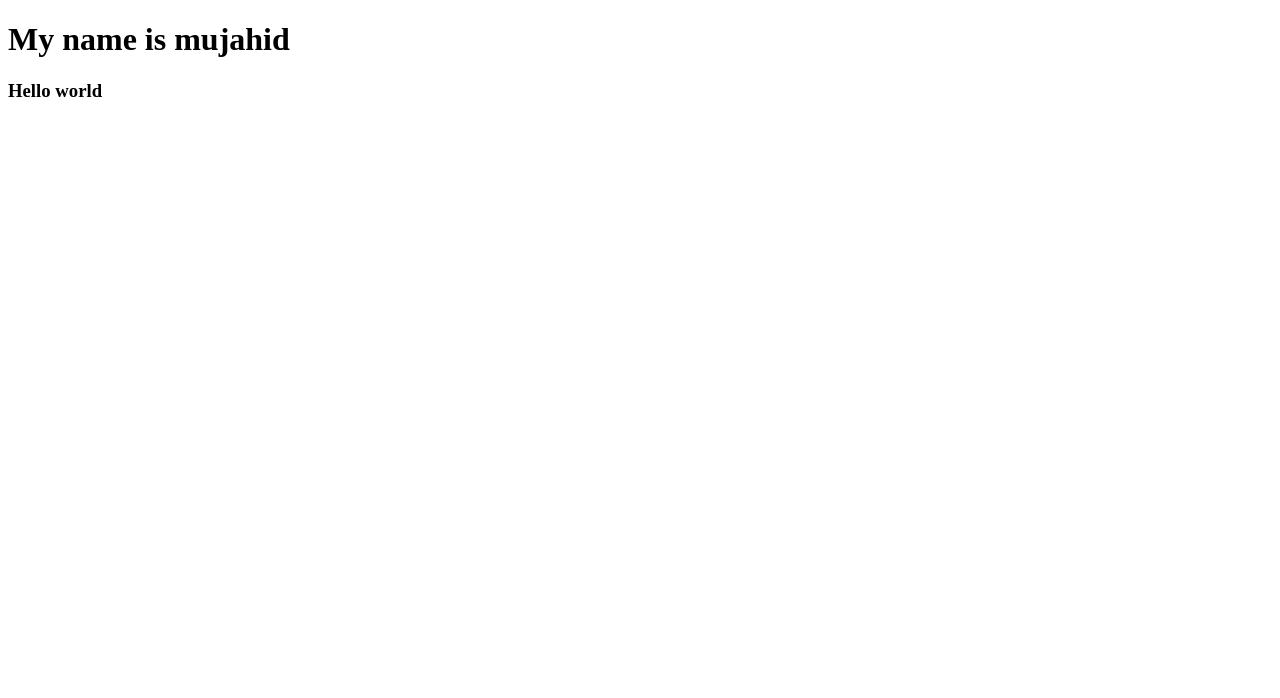
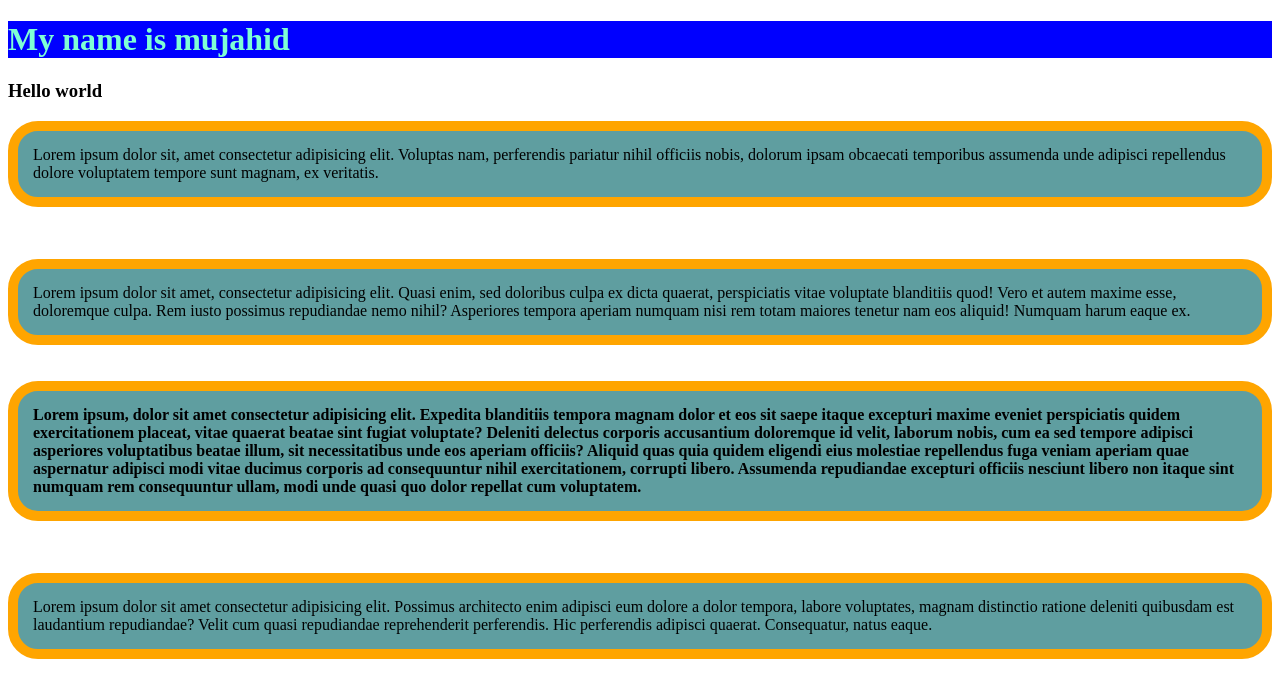
Before and after one commit to Md-Jobayer-Ahmed/here-is-repo, a plain HTML site: page index.html in a window 1280 px wide. Drawn offline with Linux system fonts and the light colour scheme.

Commit message:
secand repo

```diff
--- a/index.html
+++ b/index.html
@@ -5,16 +5,47 @@
     <meta charset="UTF-8">
     <meta name="viewport" content="width=device-width, initial-scale=1.0">
     <title>Document</title>
+    <link rel="stylesheet" href="style.css">
 </head>
 
 <body>
-    <div>
+    <div class="hello">
         <h1>
             My name is mujahid
         </h1>
         <h3>
             Hello world
         </h3>
+        <p class="main">Lorem ipsum dolor sit, amet consectetur adipisicing elit. Voluptas nam, perferendis pariatur
+            nihil officiis
+            nobis, dolorum ipsam obcaecati temporibus assumenda unde adipisci repellendus dolore voluptatem tempore sunt
+            magnam, ex veritatis.</p>
+        <br>
+        <br>
+        <span class="main">
+            Lorem ipsum dolor sit amet, consectetur adipisicing elit. Quasi enim, sed doloribus culpa ex dicta quaerat,
+            perspiciatis vitae voluptate blanditiis quod! Vero et autem maxime esse, doloremque culpa. Rem iusto
+            possimus repudiandae nemo nihil? Asperiores tempora aperiam numquam nisi rem totam maiores tenetur nam eos
+            aliquid! Numquam harum eaque ex.
+        </span>
+        <br><br>
+        <strong class="main">
+            Lorem ipsum, dolor sit amet consectetur adipisicing elit. Expedita blanditiis tempora magnam dolor et eos
+            sit saepe itaque excepturi maxime eveniet perspiciatis quidem exercitationem placeat, vitae quaerat beatae
+            sint fugiat voluptate? Deleniti delectus corporis accusantium doloremque id velit, laborum nobis, cum ea sed
+            tempore adipisci asperiores voluptatibus beatae illum, sit necessitatibus unde eos aperiam officiis? Aliquid
+            quas quia quidem eligendi eius molestiae repellendus fuga veniam aperiam quae aspernatur adipisci modi vitae
+            ducimus corporis ad consequuntur nihil exercitationem, corrupti libero. Assumenda repudiandae excepturi
+            officiis nesciunt libero non itaque sint numquam rem consequuntur ullam, modi unde quasi quo dolor repellat
+            cum voluptatem.
+        </strong>
+        <br><br>
+        <p class="main">
+            Lorem ipsum dolor sit amet consectetur adipisicing elit. Possimus architecto enim adipisci eum dolore a
+            dolor tempora, labore voluptates, magnam distinctio ratione deleniti quibusdam est laudantium repudiandae?
+            Velit cum quasi repudiandae reprehenderit perferendis. Hic perferendis adipisci quaerat. Consequatur, natus
+            eaque.
+        </p>
     </div>
 </body>
 
--- /dev/null
+++ b/style.css
@@ -0,0 +1,13 @@
+h1 {
+    color: aquamarine;
+    background-color: blue;
+}
+
+.main {
+    display: block;
+    background-color: cadetblue;
+    border: 10px solid orange;
+    border-radius: 30px;
+    padding: 15px;
+
+}
```
